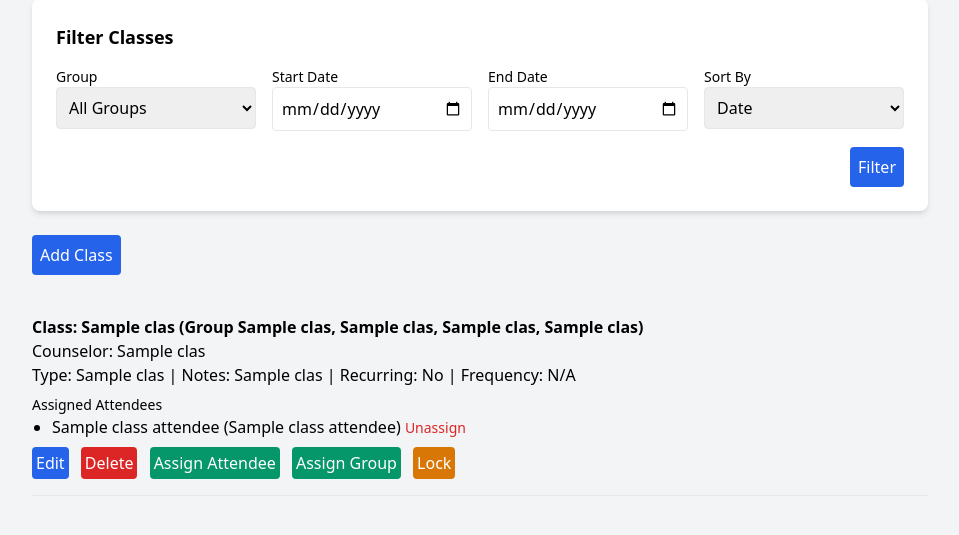
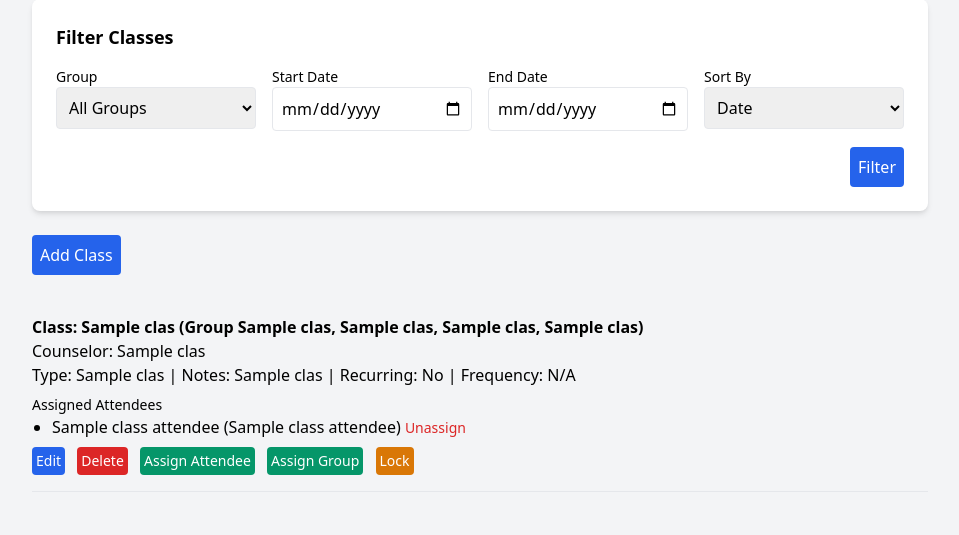
Before and after one commit to lebright85/rwc, a Flask app: template templates/manage_classes.html in a window 1280 px wide. Shown: the part 133-668 px from the top of the page, without its empty margins (160-1119 px from the left). Run offline with Flask 3, Linux system fonts and the light colour scheme; the template is opened without the code that fills it: most values are stand-ins (such as "Sample title", 1, 10 or a date in 2020); some libraries are stand-ins or nearby versions.

Commit message:
Update manage_classes.html

```diff
--- a/templates/manage_classes.html
+++ b/templates/manage_classes.html
@@ -44,59 +44,59 @@
         <button onclick="openModal('addClassModal')" class="bg-blue-600 text-white p-2 rounded">Add Class</button>
     </div>
     <div id="addClassModal" class="fixed inset-0 bg-gray-600 bg-opacity-50 flex items-center justify-center hidden">
-        <div class="bg-white p-4 rounded-lg shadow-md w-full max-w-md max-h-[80vh] overflow-y-auto">
-            <h2 class="text-lg font-bold mb-3">Add Class</h2>
+        <div class="bg-white p-3 rounded-lg shadow-md w-full max-w-md max-h-[70vh] overflow-y-auto">
+            <h2 class="text-lg font-bold mb-2">Add Class</h2>
             <form method="POST" id="addClassForm">
                 <input type="hidden" name="action" value="add">
-                <div class="mb-3">
+                <div class="mb-2">
                     <label class="block text-sm font-medium">Group Name</label>
-                    <input type="text" name="group_name" class="w-full border rounded p-2" required>
+                    <input type="text" name="group_name" class="w-full border rounded p-2 text-sm" required>
                 </div>
-                <div class="mb-3">
+                <div class="mb-2">
                     <label class="block text-sm font-medium">Class Name</label>
-                    <input type="text" name="class_name" class="w-full border rounded p-2" required>
+                    <input type="text" name="class_name" class="w-full border rounded p-2 text-sm" required>
                 </div>
-                <div class="mb-3">
+                <div class="mb-2">
                     <label class="block text-sm font-medium">Date</label>
-                    <input type="date" name="date" class="w-full border rounded p-2" required>
+                    <input type="date" name="date" class="w-full border rounded p-2 text-sm" required>
                 </div>
-                <div class="mb-3">
+                <div class="mb-2">
                     <label class="block text-sm font-medium">Group Hours</label>
-                    <input type="text" name="group_hours" class="w-full border rounded p-2" required>
+                    <input type="text" name="group_hours" class="w-full border rounded p-2 text-sm" required>
                 </div>
-                <div class="mb-3">
+                <div class="mb-2">
                     <label class="block text-sm font-medium">Counselor</label>
-                    <select name="counselor_id" class="w-full border rounded p-2" required>
+                    <select name="counselor_id" class="w-full border rounded p-2 text-sm" required>
                         {% for counselor in counselors %}
                         <option value="{{ counselor[0] }}">{{ counselor[2] }}</option>
                         {% endfor %}
                     </select>
                 </div>
-                <div class="mb-3">
+                <div class="mb-2">
                     <label class="block text-sm font-medium">Group Type</label>
-                    <input type="text" name="group_type" class="w-full border rounded p-2">
+                    <input type="text" name="group_type" class="w-full border rounded p-2 text-sm">
                 </div>
-                <div class="mb-3">
+                <div class="mb-2">
                     <label class="block text-sm font-medium">Notes</label>
-                    <textarea name="notes" class="w-full border rounded p-2"></textarea>
+                    <textarea name="notes" class="w-full border rounded p-2 text-sm"></textarea>
                 </div>
-                <div class="mb-3">
+                <div class="mb-2">
                     <label class="block text-sm font-medium">Location</label>
-                    <input type="text" name="location" class="w-full border rounded p-2">
+                    <input type="text" name="location" class="w-full border rounded p-2 text-sm">
                 </div>
-                <div class="mb-3 flex items-center">
+                <div class="mb-2 flex items-center">
                     <input type="checkbox" name="recurring" id="recurring_add" class="mr-2">
                     <label for="recurring_add" class="text-sm">Recurring</label>
                 </div>
-                <div class="mb-3">
+                <div class="mb-2">
                     <label class="block text-sm font-medium">Frequency</label>
-                    <select name="frequency" class="w-full border rounded p-2">
+                    <select name="frequency" class="w-full border rounded p-2 text-sm">
                         <option value="weekly">Weekly</option>
                     </select>
                 </div>
                 <div class="sticky bottom-0 bg-white pt-2 flex justify-end">
-                    <button type="button" onclick="closeModal('addClassModal')" class="mr-2 bg-gray-300 p-2 rounded">Cancel</button>
-                    <button type="submit" form="addClassForm" class="bg-blue-600 text-white p-2 rounded">Add</button>
+                    <button type="button" onclick="closeModal('addClassModal')" class="mr-2 bg-gray-300 p-2 rounded text-sm">Cancel</button>
+                    <button type="submit" form="addClassForm" class="bg-blue-600 text-white p-2 rounded text-sm">Add</button>
                 </div>
             </form>
         </div>
@@ -125,82 +125,82 @@
             {% endfor %}
         </ul>
         <div class="mt-2">
-            <button onclick="openModal('editClassModal{{ class[0] }}')" class="bg-blue-600 text-white p-1 rounded mr-2">Edit</button>
+            <button onclick="openModal('editClassModal{{ class[0] }}')" class="bg-blue-600 text-white p-1 rounded mr-2 text-sm">Edit</button>
             <form method="POST" id="deleteForm{{ class[0] }}" class="inline">
                 <input type="hidden" name="action" value="delete">
                 <input type="hidden" name="class_id" value="{{ class[0] }}">
-                <button type="submit" form="deleteForm{{ class[0] }}" class="bg-red-600 text-white p-1 rounded mr-2">Delete</button>
+                <button type="submit" form="deleteForm{{ class[0] }}" class="bg-red-600 text-white p-1 rounded mr-2 text-sm">Delete</button>
             </form>
-            <button onclick="openModal('assignAttendeeModal{{ class[0] }}')" class="bg-green-600 text-white p-1 rounded mr-2">Assign Attendee</button>
-            <button onclick="openModal('assignGroupModal{{ class[0] }}')" class="bg-green-600 text-white p-1 rounded mr-2">Assign Group</button>
+            <button onclick="openModal('assignAttendeeModal{{ class[0] }}')" class="bg-green-600 text-white p-1 rounded mr-2 text-sm">Assign Attendee</button>
+            <button onclick="openModal('assignGroupModal{{ class[0] }}')" class="bg-green-600 text-white p-1 rounded mr-2 text-sm">Assign Group</button>
             <form method="POST" id="lockForm{{ class[0] }}" class="inline">
                 <input type="hidden" name="action" value="toggle_lock">
                 <input type="hidden" name="class_id" value="{{ class[0] }}">
                 <input type="hidden" name="locked" value="{{ 'true' if not class[12] else 'false' }}">
-                <button type="submit" form="lockForm{{ class[0] }}" class="bg-yellow-600 text-white p-1 rounded">{{ 'Lock' if not class[12] else 'Unlock' }}</button>
+                <button type="submit" form="lockForm{{ class[0] }}" class="bg-yellow-600 text-white p-1 rounded text-sm">{{ 'Lock' if not class[12] else 'Unlock' }}</button>
             </form>
         </div>
 
         <!-- Edit Class Modal -->
         <div id="editClassModal{{ class[0] }}" class="fixed inset-0 bg-gray-600 bg-opacity-50 flex items-center justify-center hidden">
-            <div class="bg-white p-4 rounded-lg shadow-md w-full max-w-md max-h-[80vh] overflow-y-auto">
-                <h2 class="text-lg font-bold mb-3">Edit Class</h2>
+            <div class="bg-white p-3 rounded-lg shadow-md w-full max-w-md max-h-[70vh] overflow-y-auto">
+                <h2 class="text-lg font-bold mb-2">Edit Class</h2>
                 <form method="POST" id="editClassForm{{ class[0] }}">
                     <input type="hidden" name="action" value="edit">
                     <input type="hidden" name="class_id" value="{{ class[0] }}">
-                    <div class="mb-3">
+                    <div class="mb-2">
                         <label class="block text-sm font-medium">Group Name</label>
-                        <input type="text" name="group_name" value="{{ class[1] }}" class="w-full border rounded p-2" required>
+                        <input type="text" name="group_name" value="{{ class[1] }}" class="w-full border rounded p-2 text-sm" required>
                     </div>
-                    <div class="mb-3">
+                    <div class="mb-2">
                         <label class="block text-sm font-medium">Class Name</label>
-                        <input type="text" name="class_name" value="{{ class[2] }}" class="w-full border rounded p-2" required>
+                        <input type="text" name="class_name" value="{{ class[2] }}" class="w-full border rounded p-2 text-sm" required>
                     </div>
-                    <div class="mb-3">
+                    <div class="mb-2">
                         <label class="block text-sm font-medium">Date</label>
-                        <input type="date" name="date" value="{{ class[3] }}" class="w-full border rounded p-2" required>
+                        <input type="date" name="date" value="{{ class[3] }}" class="w-full border rounded p-2 text-sm" required>
                     </div>
-                    <div class="mb-3">
+                    <div class="mb-2">
                         <label class="block text-sm font-medium">Group Hours</label>
-                        <input type="text" name="group_hours" value="{{ class[4] }}" class="w-full border rounded p-2" required>
+                        <input type="text" name="group_hours" value="{{ class[4] }}" class="w-full border rounded p-2 text-sm" required>
                     </div>
-                    <div class="mb-3">
+                    <div class="mb-2">
                         <label class="block text-sm font-medium">Counselor</label>
-                        <select name="counselor_id" class="w-full border rounded p-2" required>
+                        <select name="counselor_id" class="w-full border rounded p-2 text-sm" required>
                             {% for counselor in counselors %}
                             <option value="{{ counselor[0] }}" {% if counselor[0] == class[5] %}selected{% endif %}>{{ counselor[2] }}</option>
                             {% endfor %}
                         </select>
                     </div>
-                    <div class="mb-3">
+                    <div class="mb-2">
                         <label class="block text-sm font-medium">Group Type</label>
-                        <input type="text" name="group_type" value="{{ class[6] }}" class="w-full border rounded p-2">
+                        <input type="text" name="group_type" value="{{ class[6] }}" class="w-full border rounded p-2 text-sm">
                     </div>
-                    <div class="mb-3">
+                    <div class="mb-2">
                         <label class="block text-sm font-medium">Notes</label>
-                        <textarea name="notes" class="w-full border rounded p-2">{{ class[7] }}</textarea>
+                        <textarea name="notes" class="w-full border rounded p-2 text-sm">{{ class[7] }}</textarea>
                     </div>
-                    <div class="mb-3">
+                    <div class="mb-2">
                         <label class="block text-sm font-medium">Location</label>
-                        <input type="text" name="location" value="{{ class[8] }}" class="w-full border rounded p-2">
+                        <input type="text" name="location" value="{{ class[8] }}" class="w-full border rounded p-2 text-sm">
                     </div>
-                    <div class="mb-3 flex items-center">
+                    <div class="mb-2 flex items-center">
                         <input type="checkbox" name="recurring" id="recurring_{{ class[0] }}" {% if class[9] %}checked{% endif %} class="mr-2">
                         <label for="recurring_{{ class[0] }}" class="text-sm">Recurring</label>
                     </div>
-                    <div class="mb-3">
+                    <div class="mb-2">
                         <label class="block text-sm font-medium">Frequency</label>
-                        <select name="frequency" class="w-full border rounded p-2">
+                        <select name="frequency" class="w-full border rounded p-2 text-sm">
                             <option value="weekly" {% if class[10] == 'weekly' %}selected{% endif %}>Weekly</option>
                         </select>
                     </div>
-                    <div class="mb-3 flex items-center">
+                    <div class="mb-2 flex items-center">
                         <input type="checkbox" name="propagate" id="propagate_{{ class[0] }}" class="mr-2">
                         <label for="propagate_{{ class[0] }}" class="text-sm">Propagate to future recurring classes</label>
                     </div>
-                    <div class="mb-3">
+                    <div class="mb-2">
                         <label class="block text-sm font-medium">Assigned Attendees</label>
-                        <div class="max-h-48 overflow-y-auto border rounded p-2">
+                        <div class="max-h-40 overflow-y-auto border rounded p-2">
                             {% for attendee in attendees %}
                             <div class="flex items-center">
                                 <input type="checkbox" name="attendee_ids" value="{{ attendee[0] }}" id="attendee_{{ attendee[0] }}_{{ class[0] }}" {% if attendee[0] in class_attendees[class[0]]|map(attribute='0') %}checked{% endif %} class="mr-2">
@@ -210,8 +210,8 @@
                         </div>
                     </div>
                     <div class="sticky bottom-0 bg-white pt-2 flex justify-end">
-                        <button type="button" onclick="closeModal('editClassModal{{ class[0] }}')" class="mr-2 bg-gray-300 p-2 rounded">Cancel</button>
-                        <button type="submit" form="editClassForm{{ class[0] }}" class="bg-blue-600 text-white p-2 rounded">Save</button>
+                        <button type="button" onclick="closeModal('editClassModal{{ class[0] }}')" class="mr-2 bg-gray-300 p-2 rounded text-sm">Cancel</button>
+                        <button type="submit" form="editClassForm{{ class[0] }}" class="bg-blue-600 text-white p-2 rounded text-sm">Save</button>
                     </div>
                 </form>
             </div>
@@ -219,22 +219,22 @@
 
         <!-- Assign Attendee Modal -->
         <div id="assignAttendeeModal{{ class[0] }}" class="fixed inset-0 bg-gray-600 bg-opacity-50 flex items-center justify-center hidden">
-            <div class="bg-white p-4 rounded-lg shadow-md w-full max-w-sm">
-                <h2 class="text-lg font-bold mb-3">Assign Attendee to Class</h2>
+            <div class="bg-white p-3 rounded-lg shadow-md w-full max-w-sm max-h-[70vh] overflow-y-auto">
+                <h2 class="text-lg font-bold mb-2">Assign Attendee to Class</h2>
                 <form method="POST" id="assignAttendeeForm{{ class[0] }}">
                     <input type="hidden" name="action" value="assign_attendee">
                     <input type="hidden" name="class_id" value="{{ class[0] }}">
-                    <div class="mb-3">
+                    <div class="mb-2">
                         <label class="block text-sm font-medium">Attendee</label>
-                        <select name="attendee_id" class="w-full border rounded p-2" required>
+                        <select name="attendee_id" class="w-full border rounded p-2 text-sm" required>
                             {% for attendee in attendees %}
                             <option value="{{ attendee[0] }}">{{ attendee[1] }} ({{ attendee[2] }})</option>
                             {% endfor %}
                         </select>
                     </div>
                     <div class="flex justify-end">
-                        <button type="button" onclick="closeModal('assignAttendeeModal{{ class[0] }}')" class="mr-2 bg-gray-300 p-2 rounded">Cancel</button>
-                        <button type="submit" form="assignAttendeeForm{{ class[0] }}" class="bg-blue-600 text-white p-2 rounded">Assign</button>
+                        <button type="button" onclick="closeModal('assignAttendeeModal{{ class[0] }}')" class="mr-2 bg-gray-300 p-2 rounded text-sm">Cancel</button>
+                        <button type="submit" form="assignAttendeeForm{{ class[0] }}" class="bg-blue-600 text-white p-2 rounded text-sm">Assign</button>
                     </div>
                 </form>
             </div>
@@ -242,22 +242,22 @@
 
         <!-- Assign Group Modal -->
         <div id="assignGroupModal{{ class[0] }}" class="fixed inset-0 bg-gray-600 bg-opacity-50 flex items-center justify-center hidden">
-            <div class="bg-white p-4 rounded-lg shadow-md w-full max-w-sm">
-                <h2 class="text-lg font-bold mb-3">Assign Group to Class</h2>
+            <div class="bg-white p-3 rounded-lg shadow-md w-full max-w-sm max-h-[70vh] overflow-y-auto">
+                <h2 class="text-lg font-bold mb-2">Assign Group to Class</h2>
                 <form method="POST" id="assignGroupForm{{ class[0] }}">
                     <input type="hidden" name="action" value="assign_group">
                     <input type="hidden" name="class_id" value="{{ class[0] }}">
-                    <div class="mb-3">
+                    <div class="mb-2">
                         <label class="block text-sm font-medium">Group</label>
-                        <select name="group_name" class="w-full border rounded p-2" required>
+                        <select name="group_name" class="w-full border rounded p-2 text-sm" required>
                             {% for group in groups %}
                             <option value="{{ group }}">{{ group }}</option>
                             {% endfor %}
                         </select>
                     </div>
                     <div class="flex justify-end">
-                        <button type="button" onclick="closeModal('assignGroupModal{{ class[0] }}')" class="mr-2 bg-gray-300 p-2 rounded">Cancel</button>
-                        <button type="submit" form="assignGroupForm{{ class[0] }}" class="bg-blue-600 text-white p-2 rounded">Assign</button>
+                        <button type="button" onclick="closeModal('assignGroupModal{{ class[0] }}')" class="mr-2 bg-gray-300 p-2 rounded text-sm">Cancel</button>
+                        <button type="submit" form="assignGroupForm{{ class[0] }}" class="bg-blue-600 text-white p-2 rounded text-sm">Assign</button>
                     </div>
                 </form>
             </div>
```
